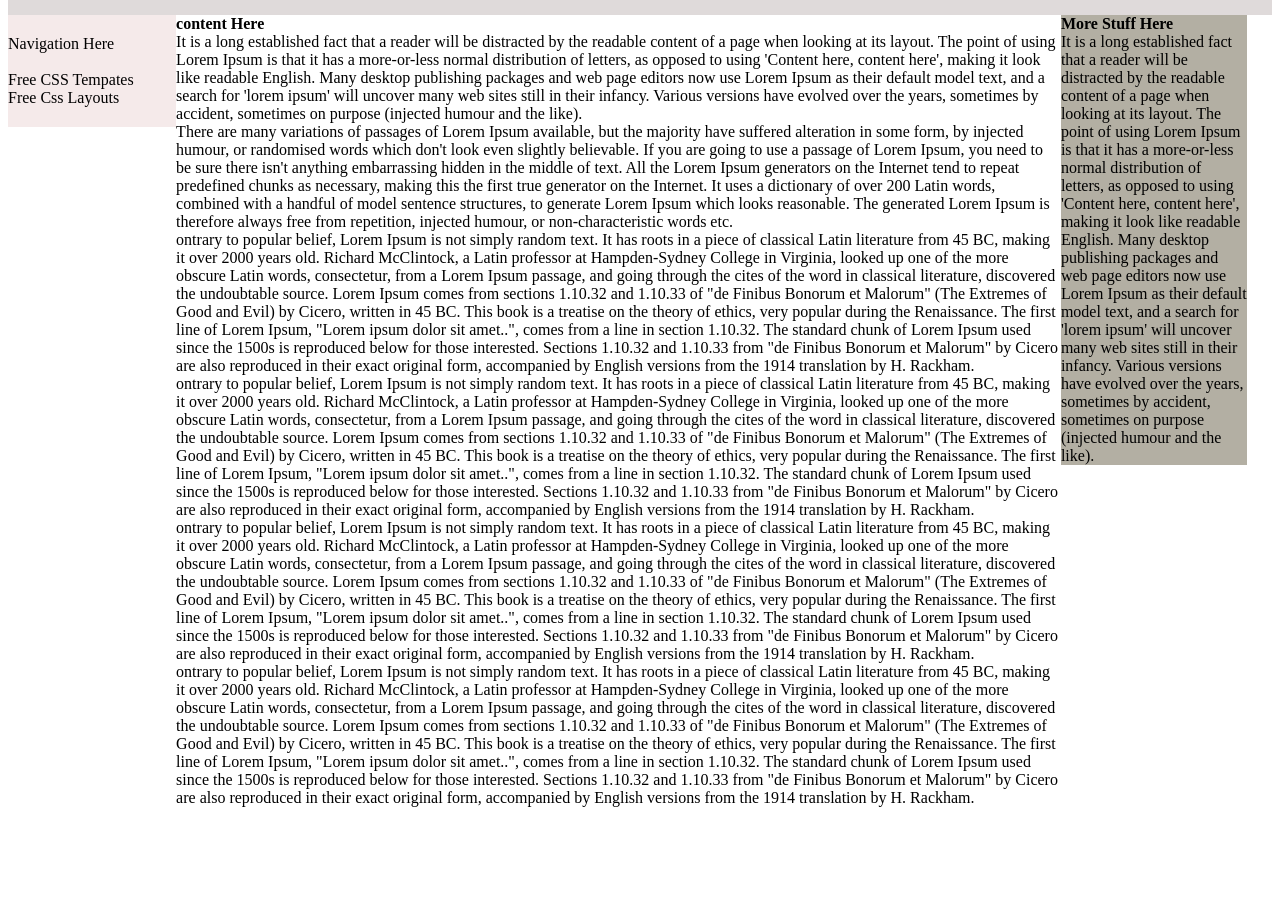
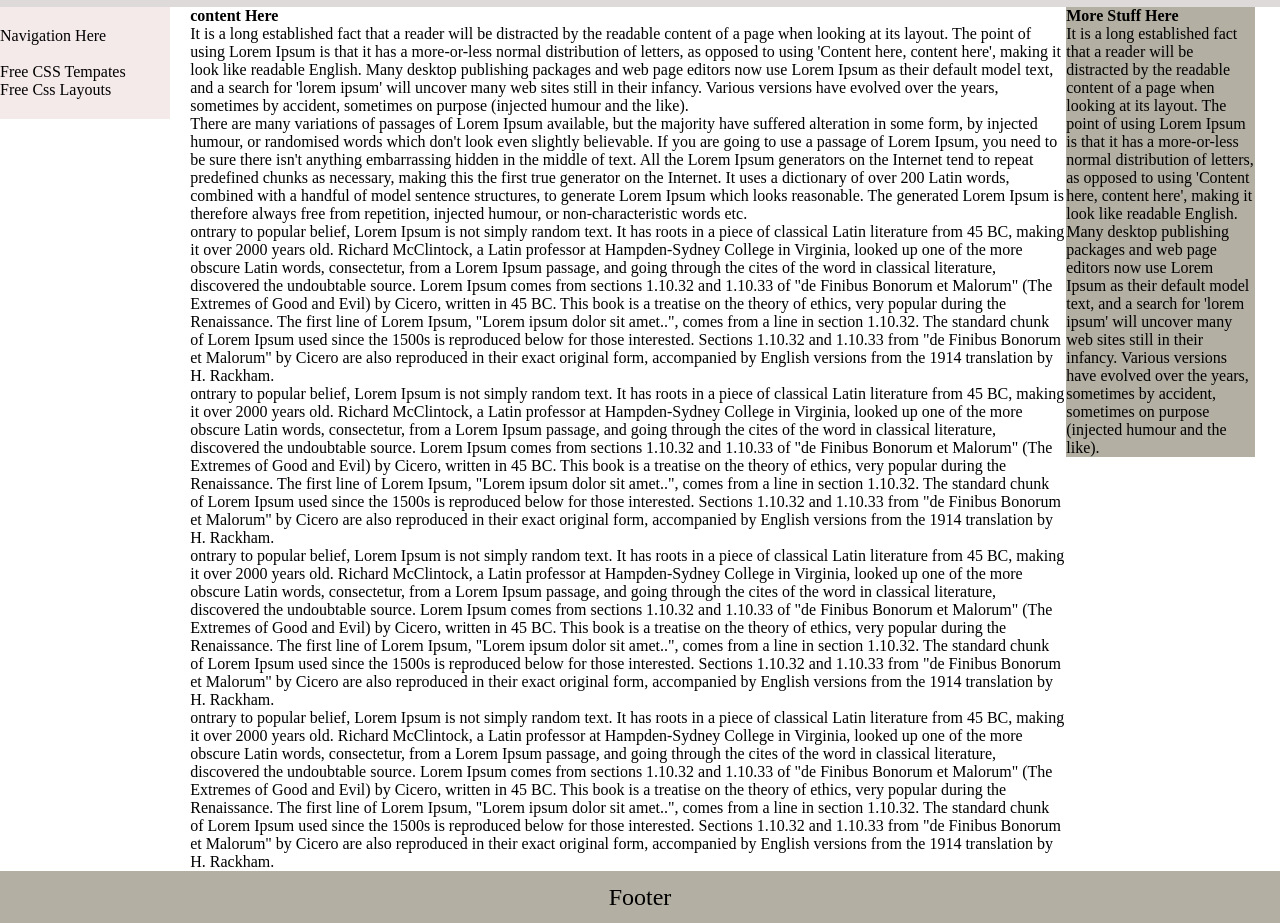
Before and after one commit to shubham732/CSSFirstApplication, a plain HTML site: page CSSFirstApplication/index.html in a window 1280 px wide. Shown: the part 108-1031 px from the top of the page. Before the commit the page ends 915 px from the top, so only its background shows below. Drawn offline with Linux system fonts and the light colour scheme.

Commit message:
adding a Footer to page

```diff
--- a/CSSFirstApplication/Style.css
+++ b/CSSFirstApplication/Style.css
@@ -1,11 +1,18 @@
+*{
+       box-sizing: border-box;
+       margin:0px;
+       padding:0px;
+}
 html{
     width:100%;
     height:100%;
+    min-height:100%
 }
 body {
     display: flexbox;
     flex-direction: column;
-    min-height: 100vh;
+    height: inherit;
+
 
 }
 body>header
@@ -34,7 +41,11 @@ header>div
 
          width: 70%;
          float: left;
-
+         padding-left: 20px;
+}
+.parent
+{
+        height: 85%;
 }
 .MoreStuff
 {
@@ -43,3 +54,12 @@ header>div
 
     float: left;
 }
+.Footer{
+           background-color: rgba(115, 108, 85, 0.54);
+    clear: both;
+    /* margin-top: 35px; */
+    /* margin-bottom: -426px; */
+    padding: 12.5px;
+    text-align: center;
+    font-size: 150%;
+   }
--- a/CSSFirstApplication/index.html
+++ b/CSSFirstApplication/index.html
@@ -1,6 +1,8 @@
 <!DOCTYPE html>
 <html xmlns="http://www.w3.org/1999/xhtml">
 <head>
+
+
     <link href="Style.css" rel="stylesheet" />
     <title>
         Fisrt CSS Page
@@ -22,6 +24,8 @@
 
         <div class="Content">
             <B>content Here</B><br />
+
+
             It is a long established fact that a reader will be distracted by the readable content of a page when looking at its layout. The point of using Lorem Ipsum is that it has a more-or-less normal distribution of letters, as opposed to using 'Content here, content here', making it look like readable English. Many desktop publishing packages and web page editors now use Lorem Ipsum as their default model text, and a search for 'lorem ipsum' will uncover many web sites still in their infancy. Various versions have evolved over the years, sometimes by accident, sometimes on purpose (injected humour and the like).<br />
             There are many variations of passages of Lorem Ipsum available, but the majority have suffered alteration in some form, by injected humour, or randomised words which don't look even slightly believable. If you are going to use a passage of Lorem Ipsum, you need to be sure there isn't anything embarrassing hidden in the middle of text. All the Lorem Ipsum generators on the Internet tend to repeat predefined chunks as necessary, making this the first true generator on the Internet. It uses a dictionary of over 200 Latin words, combined with a handful of model sentence structures, to generate Lorem Ipsum which looks reasonable. The generated Lorem Ipsum is therefore always free from repetition, injected humour, or non-characteristic words etc.<br />
             ontrary to popular belief, Lorem Ipsum is not simply random text. It has roots in a piece of classical Latin literature from 45 BC, making it over 2000 years old. Richard McClintock, a Latin professor at Hampden-Sydney College in Virginia, looked up one of the more obscure Latin words, consectetur, from a Lorem Ipsum passage, and going through the cites of the word in classical literature, discovered the undoubtable source. Lorem Ipsum comes from sections 1.10.32 and 1.10.33 of "de Finibus Bonorum et Malorum" (The Extremes of Good and Evil) by Cicero, written in 45 BC. This book is a treatise on the theory of ethics, very popular during the Renaissance. The first line of Lorem Ipsum, "Lorem ipsum dolor sit amet..", comes from a line in section 1.10.32.
@@ -44,5 +48,8 @@
 
         </div>
     </div>
+    <footer class="Footer">
+        Footer
+    </footer>
 </body>
 </html>
```
Also changed, not shown: 1 other file.
